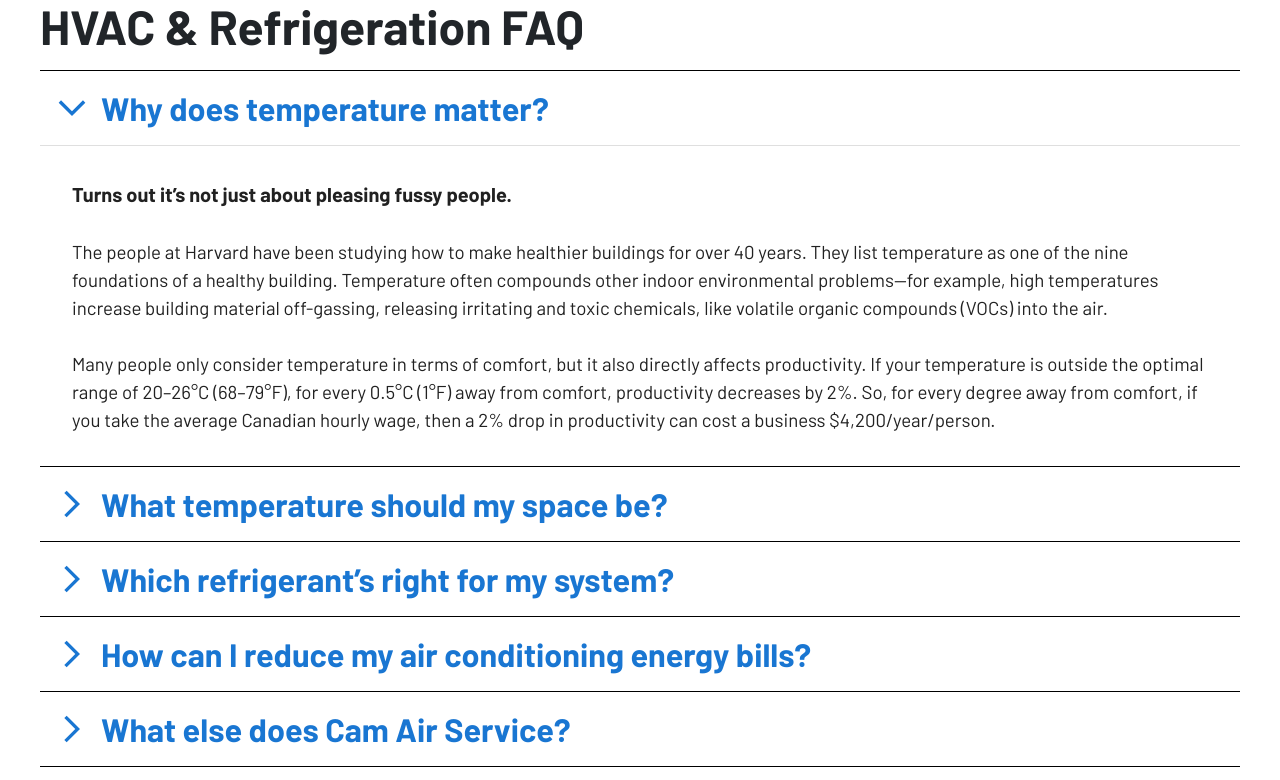
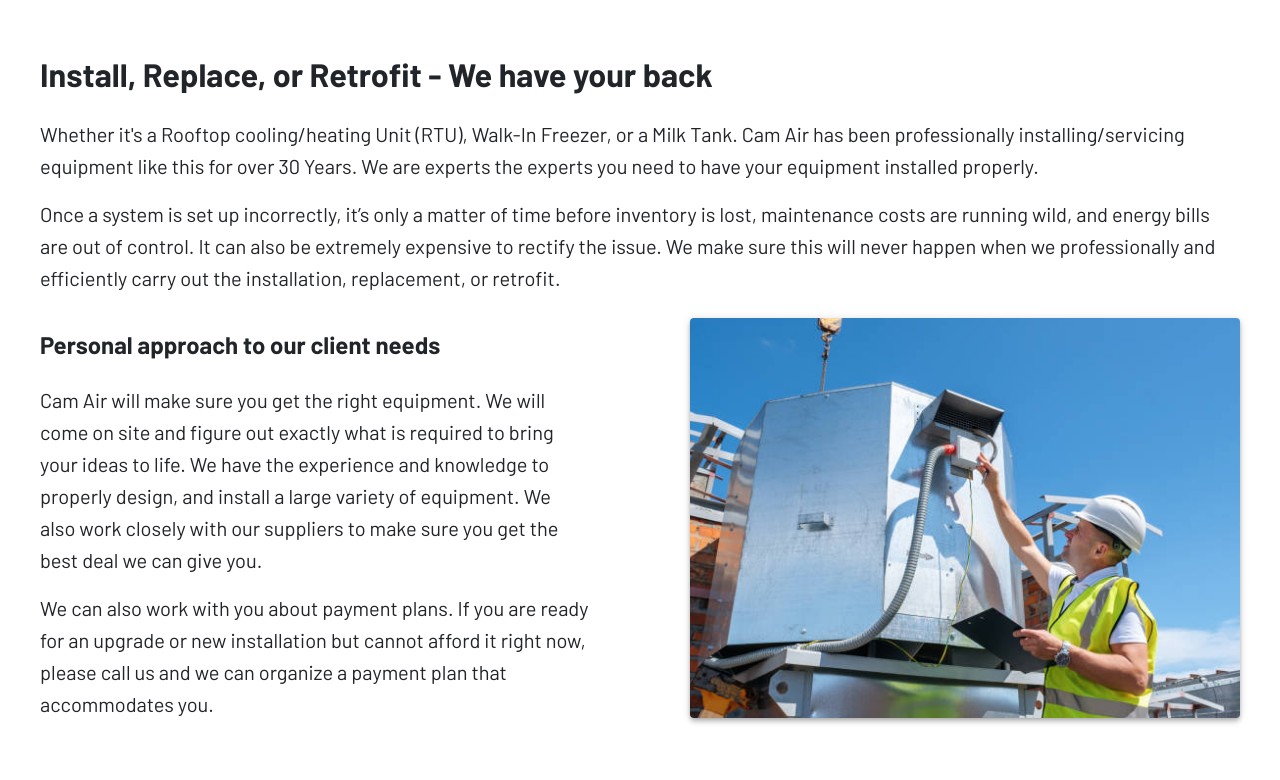
Before and after one commit to Jbridges1119/cam-air, a React (Create React App) app: page /services in a window 1280 px wide. Shown: the part 3600-4380 px from the top of the page. Built offline with nearby package versions, Linux system fonts and the light colour scheme.

Commit message:
Add installation section

```diff
--- a/src/Pages/06_Services/Services.tsx
+++ b/src/Pages/06_Services/Services.tsx
@@ -6,7 +6,9 @@ import ServicesHeader from "./components/ServicesHeader";
 import ServicesIntro from "./components/ServicesIntro";
 import ServicesBanner from "./components/ServicesBanner";
 import ServiceSupport from "./components/ServiceSupport";
+import ServiceInstall from "./components/ServiceInstall";
 import FAQ from "./components/FAQ";
+
 
 const BoxSX = {
   width: "100%",
@@ -21,8 +23,10 @@ const Services = () => {
     <Box sx={BoxSX}>
       <ServicesHeader />
       <ServicesIntro />
+      <ServiceSupport />
       <ServicesBanner />
-      <ServiceSupport />
+
+      <ServiceInstall/>
       <FAQ />
     </Box>
   );
--- /dev/null
+++ b/src/Pages/06_Services/components/ServiceInstall.tsx
@@ -0,0 +1,100 @@
+import React from "react";
+//MUI
+import { Box, Typography, Grid, styled, Paper, Button } from "@mui/material";
+//React-Router-Dom
+import { Link } from "react-router-dom";
+//Style
+import install from "../../../Assets/stock/install.jpg";
+import theme from "../../../Styles/theme";
+
+const flexCenterSX = {
+  display: "flex",
+  justifyContent: "center",
+  alignContent: "center",
+  alignItems: "center",
+  my:7
+};
+
+const textBoxSX = {
+  maxWidth: "1200px",
+  width: { xs: "90%", lg: "100%" },
+  display: "flex",
+  flexDirection: "column",
+};
+
+const familyPictureSX = {
+  backgroundImage: `url(${install})`,
+  height: { sm: "400px", xs: "300px" },
+  width: "100%",
+  backgroundSize: "cover",
+  backgroundPosition: "center",
+  my: 2,
+};
+
+const RepeatedText = styled(Typography)`
+  padding-top: 8px;
+  padding-bottom: 8px;
+  font-weight: lighter;
+`;
+
+const SecondTitle = styled(Typography)`
+  font-weight: bold;
+  padding-top: 20px;
+  padding-bottom: 15px;
+`;
+const BlueBoldText = styled(Typography)`
+  font-size: 25px;
+  font-weight: bold;
+  color: ${theme.palette.secondary.main};
+`;
+const paperSX = {
+  height: "250px",
+  display: "flex",
+  justifyContent: "center",
+  alignItems: "center",
+  my: 2,
+};
+
+
+const ServiceInstall = () => {
+  return (
+    <Box sx={{ ...flexCenterSX }}>
+      <Box sx={textBoxSX}>
+        <Typography variant="h4" fontWeight={"bold"} py={2}>
+          Install, Replace, or Retrofit - We have your back
+        </Typography>
+        <RepeatedText variant="h6">
+          Whether it's a Rooftop cooling/heating Unit (RTU), Walk-In Freezer, or a Milk Tank. Cam Air has been professionally installing/servicing equipment like this for over 30 Years. We are experts the experts you need to have your equipment installed properly.
+        </RepeatedText>
+        <RepeatedText variant="h6">
+        Once a system is set up incorrectly, it’s only a matter of time before inventory is lost, maintenance costs are running wild, and energy bills are out of control. It can also be extremely expensive to rectify the issue. We make sure this will never happen when we professionally and efficiently carry out the installation, replacement, or retrofit.
+        </RepeatedText>
+
+        <Grid
+          container
+          direction="row"
+          justifyContent="center"
+          alignItems="center"
+        >
+          <Grid item xs={12} md={5.5}>
+            <SecondTitle variant="h5">
+            Personal approach to our client needs
+            </SecondTitle>
+            <RepeatedText variant="h6">
+         Cam Air will make sure you get the right equipment. We will come on site and figure out exactly what is required to bring your ideas to life. We have the experience and knowledge to properly design, and install a large variety of equipment. We also work closely with our suppliers to make sure you get the best deal we can give you.
+        </RepeatedText>
+        <RepeatedText variant="h6">
+        We can also work with you about payment plans. If you are ready for an upgrade or new installation but cannot afford it right now, please call us and we can organize a payment plan that accommodates you.
+        </RepeatedText>
+          </Grid>
+          <Grid item xs={0} md={1} />
+          <Grid item xs={12} md={5.5}>
+            <Paper elevation={4} sx={familyPictureSX} />
+          </Grid>
+        </Grid>
+      </Box>
+    </Box>
+  );
+};
+
+export default ServiceInstall;
```
